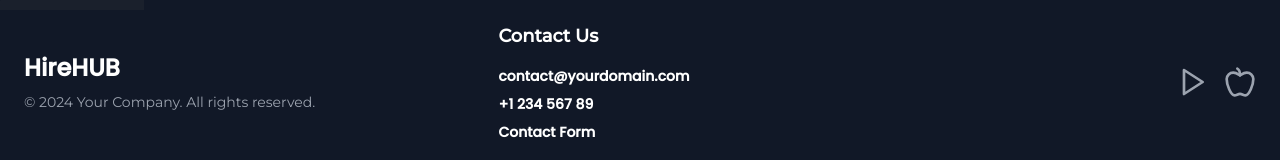
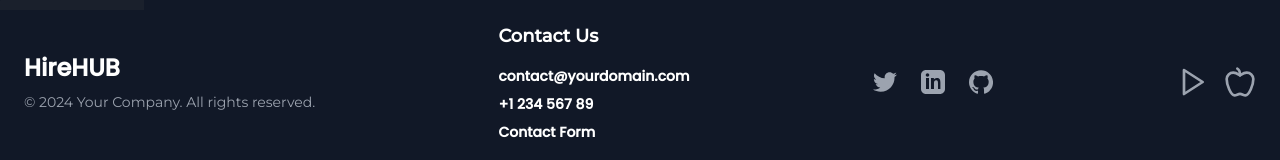
Before and after one commit to subhadipbhowmik/bio-branch, a Next.js app in the folder site/: page / in a window 1280 px wide. Shown: the part 1982-2142 px from the top of the page. Built offline with nearby package versions, Linux system fonts and the light colour scheme.

Commit message:
Added Twitter, Linkedin, GitHub logo on Footer

```diff
--- a/site/components/Footer.js
+++ b/site/components/Footer.js
@@ -32,7 +32,7 @@ const Footer = () => {
         </div>
 
 
-{/* Feature: Contact Us */}
+        {/* Feature: Contact Us */}
         <div className="flex flex-col items-start mb-6 md:mb-0">
           <h3 className="mb-4 text-lg font-semibold">Contact Us</h3>
           <div className="flex flex-col space-y-2">
@@ -55,17 +55,20 @@ const Footer = () => {
         <div className="flex space-x-6 md:order-2">
           <Link href="https://twitter.com/yourprofile" target="_blank" aria-label="Twitter" className="text-gray-400 hover:text-blue-400 transition">
             <svg className="h-6 w-6" fill="currentColor" viewBox="0 0 24 24" xmlns="http://www.w3.org/2000/svg">
-              {/* Add Twitter SVG Path */}
+              {/* Added Twitter SVG Path */}
+              <path d="M23.954 4.569c-.885.389-1.83.654-2.825.775 1.014-.611 1.794-1.574 2.163-2.723-.949.555-2.002.959-3.127 1.184-.897-.959-2.178-1.558-3.594-1.558-2.723 0-4.927 2.204-4.927 4.917 0 .39.045.765.127 1.124-4.093-.205-7.719-2.165-10.148-5.144-.424.729-.666 1.574-.666 2.476 0 1.71.87 3.214 2.188 4.096-.807-.026-1.566-.248-2.228-.616v.061c0 2.385 1.693 4.374 3.946 4.827-.413.111-.849.171-1.296.171-.314 0-.615-.03-.916-.086.631 1.953 2.445 3.376 4.6 3.414-1.68 1.319-3.809 2.107-6.102 2.107-.39 0-.779-.023-1.17-.067 2.189 1.396 4.768 2.212 7.557 2.212 9.054 0 14.001-7.497 14.001-13.986 0-.21 0-.423-.015-.635.962-.694 1.8-1.562 2.462-2.548l-.047-.02z" />
             </svg>
           </Link>
           <Link href="https://linkedin.com/in/yourprofile" target="_blank" aria-label="LinkedIn" className="text-gray-400 hover:text-blue-600 transition">
             <svg className="h-6 w-6" fill="currentColor" viewBox="0 0 24 24" xmlns="http://www.w3.org/2000/svg">
-              {/* Add LinkedIn SVG Path */}
+              {/* Added LinkedIn SVG Path */}
+              <path d="M19 0h-14c-2.761 0-5 2.238-5 5v14c0 2.761 2.239 5 5 5h14c2.762 0 5-2.239 5-5v-14c0-2.762-2.238-5-5-5zm-11 19h-3v-11h3v11zm-1.5-12.27c-.966 0-1.75-.784-1.75-1.75s.784-1.75 1.75-1.75 1.75.784 1.75 1.75-.784 1.75-1.75 1.75zm13.5 12.27h-3v-5.604c0-1.338-.026-3.066-1.867-3.066-1.867 0-2.154 1.459-2.154 2.969v5.701h-3v-11h2.888v1.503h.041c.403-.762 1.389-1.565 2.861-1.565 3.064 0 3.631 2.016 3.631 4.634v6.428z" />
             </svg>
           </Link>
           <Link href="https://github.com/yourprofile" target="_blank" aria-label="GitHub" className="text-gray-400 hover:text-blue-600 transition">
             <svg className="h-6 w-6" fill="currentColor" viewBox="0 0 24 24" xmlns="http://www.w3.org/2000/svg">
-              {/* Add GitHub SVG Path */}
+              {/* Added GitHub SVG Path */}
+              <path d="M12 .297c-6.63 0-12 5.373-12 12 0 5.303 3.438 9.8 8.205 11.387.6.113.82-.258.82-.577v-2.254c-3.338.726-4.033-1.416-4.033-1.416-.546-1.387-1.333-1.757-1.333-1.757-1.089-.744.084-.729.084-.729 1.205.084 1.838 1.237 1.838 1.237 1.07 1.835 2.807 1.304 3.492.998.108-.776.418-1.305.762-1.604-2.665-.303-5.467-1.334-5.467-5.93 0-1.31.468-2.381 1.236-3.221-.124-.303-.536-1.523.117-3.176 0 0 1.008-.322 3.301 1.23.957-.266 1.983-.399 3.003-.404 1.02.005 2.047.138 3.006.404 2.291-1.552 3.297-1.23 3.297-1.23.653 1.653.241 2.873.118 3.176.77.84 1.236 1.911 1.236 3.221 0 4.609-2.807 5.625-5.479 5.921.43.37.823 1.102.823 2.222v3.293c0 .322.218.694.825.576 4.765-1.588 8.202-6.084 8.202-11.386 0-6.627-5.373-12-12-12z" />
             </svg>
           </Link>
         </div>
```
